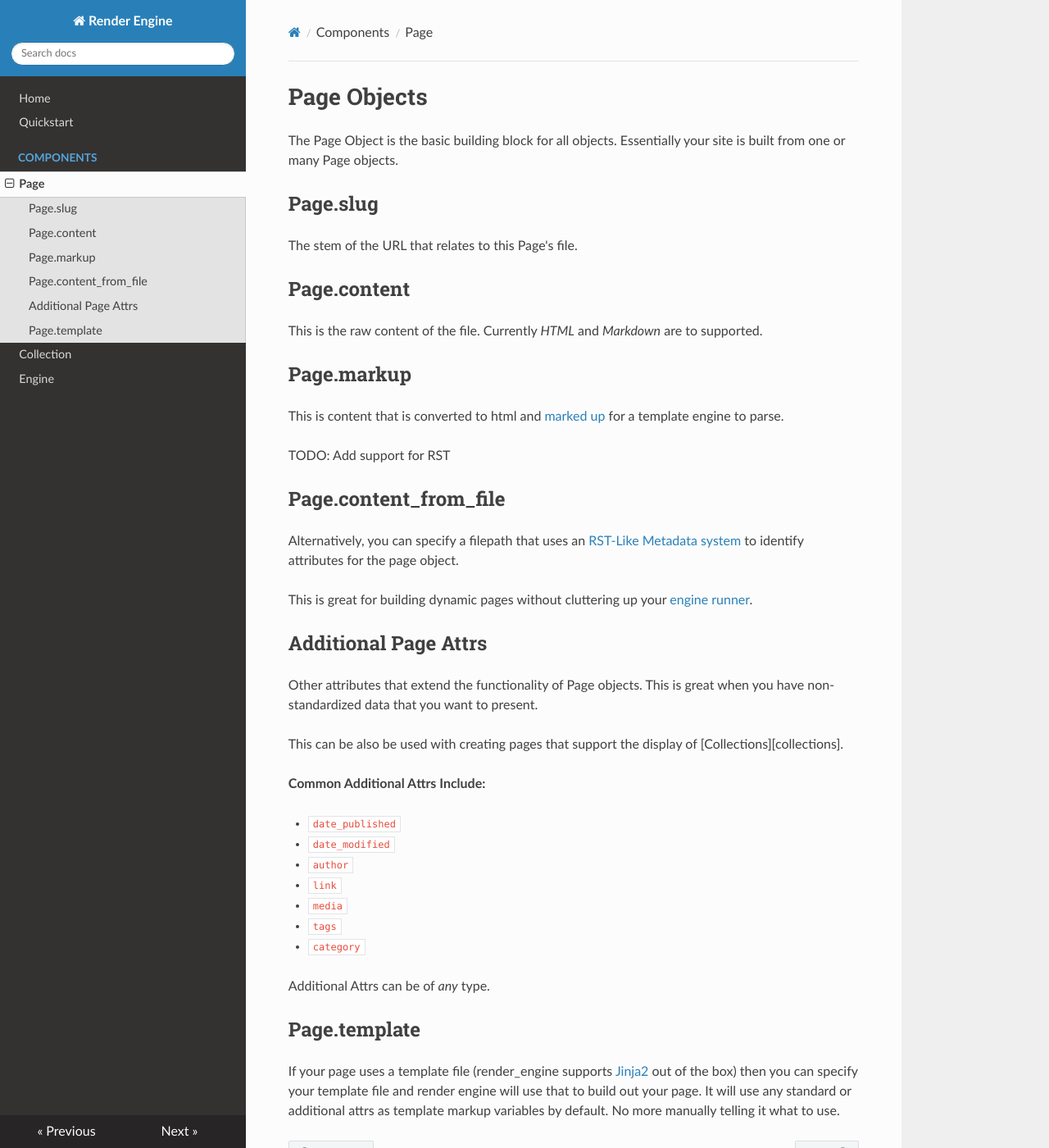
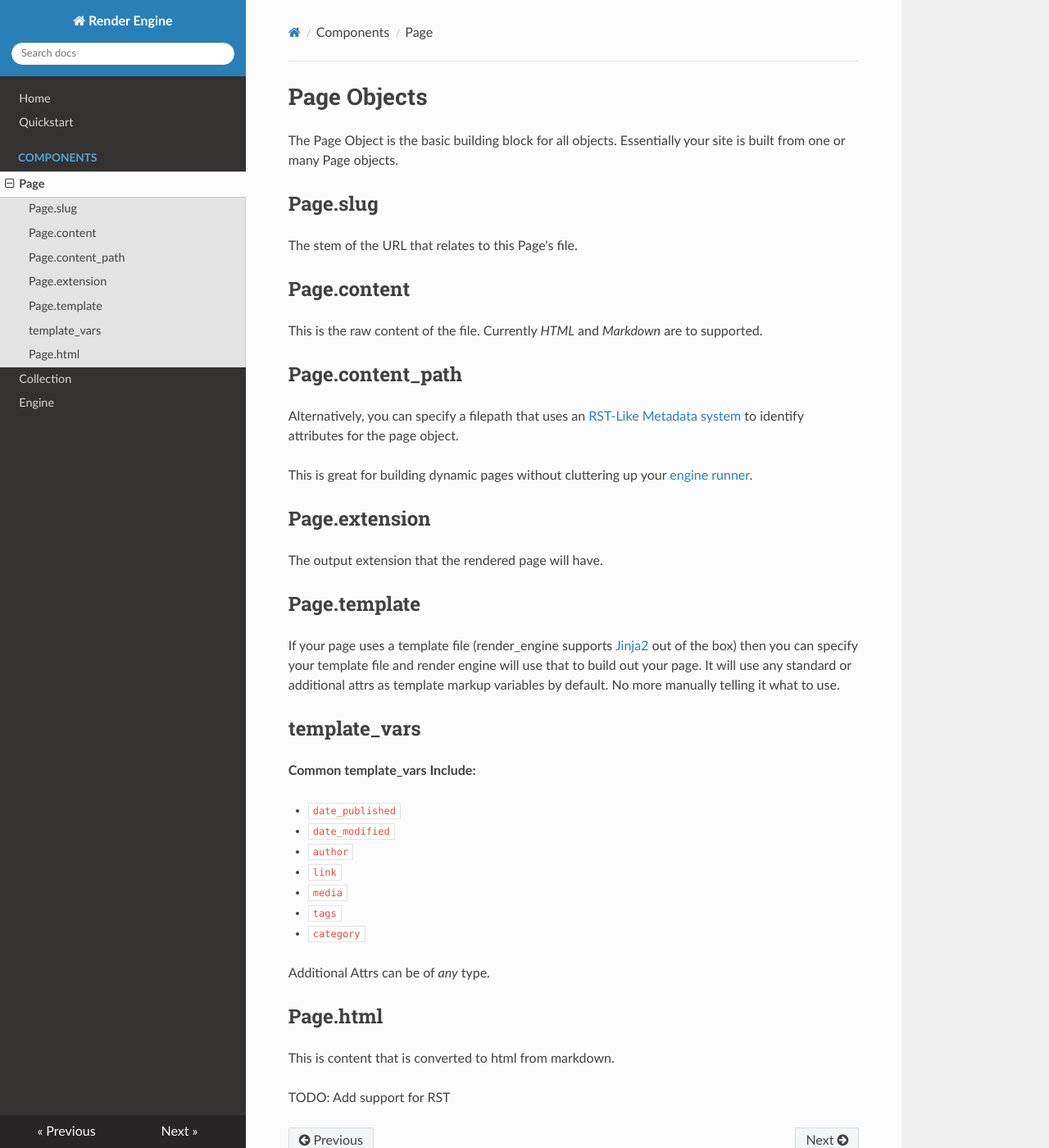
Before and after one commit to render-engine/render-engine, an MkDocs documentation site: the page built from docs/page.md, in a window 1280 px wide and 1400 px high. Shown: the whole window at 82% size. Built offline with MkDocs 1.6.1, drawn with Linux system fonts in a browser that asks for light colours; nearby versions of some CDN libraries.

Commit message:
html converted to property in Page class

```diff
--- a/docs/page.md
+++ b/docs/page.md
@@ -8,22 +8,19 @@ The stem of the URL that relates to this Page's file.
 ## Page.content
 This is the raw content of the file. Currently _HTML_ and _Markdown_ are to supported.
 
-## Page.markup
-This is content that is converted to html and [marked up](#) for a template engine to parse.
-
-TODO: Add support for RST
-
-## Page.content_from_file
+## Page.content_path
 Alternatively, you can specify a filepath that uses an [RST-Like Metadata system](#) to identify attributes for the page object.
 
 This is great for building dynamic pages without cluttering up your [engine runner](#).
 
-## Additional Page Attrs
-Other attributes that extend the functionality of Page objects. This is great when you have non-standardized data that you want to present.
+## Page.extension
+The output extension that the rendered page will have.
 
-This can be also be used with creating pages that support the display of [Collections][collections].
+## Page.template
+If your page uses a template file (render_engine supports [Jinja2](https://palletsprojects.com/p/jinja/) out of the box) then you can specify your template file and render engine will use that to build out your page. It will use any standard or additional attrs as template markup variables by default. No more manually telling it what to use.
 
-**Common Additional Attrs Include:**
+## template_vars
+**Common template_vars Include:**
 
 * `date_published`
 * `date_modified`
@@ -35,5 +32,7 @@ This can be also be used with creating pages that support the display of [Collec
 
 Additional Attrs can be of _any_ type.
 
-## Page.template
-If your page uses a template file (render_engine supports [Jinja2](https://palletsprojects.com/p/jinja/) out of the box) then you can specify your template file and render engine will use that to build out your page. It will use any standard or additional attrs as template markup variables by default. No more manually telling it what to use.
+## Page.html
+This is content that is converted to html from markdown.
+
+TODO: Add support for RST
```
